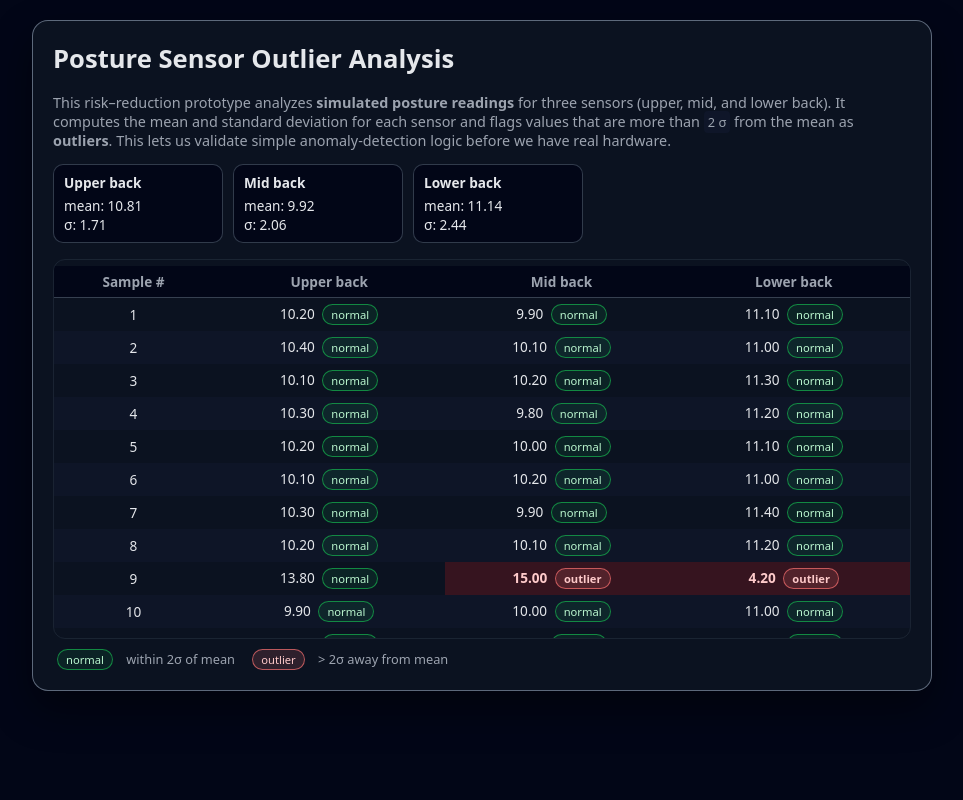
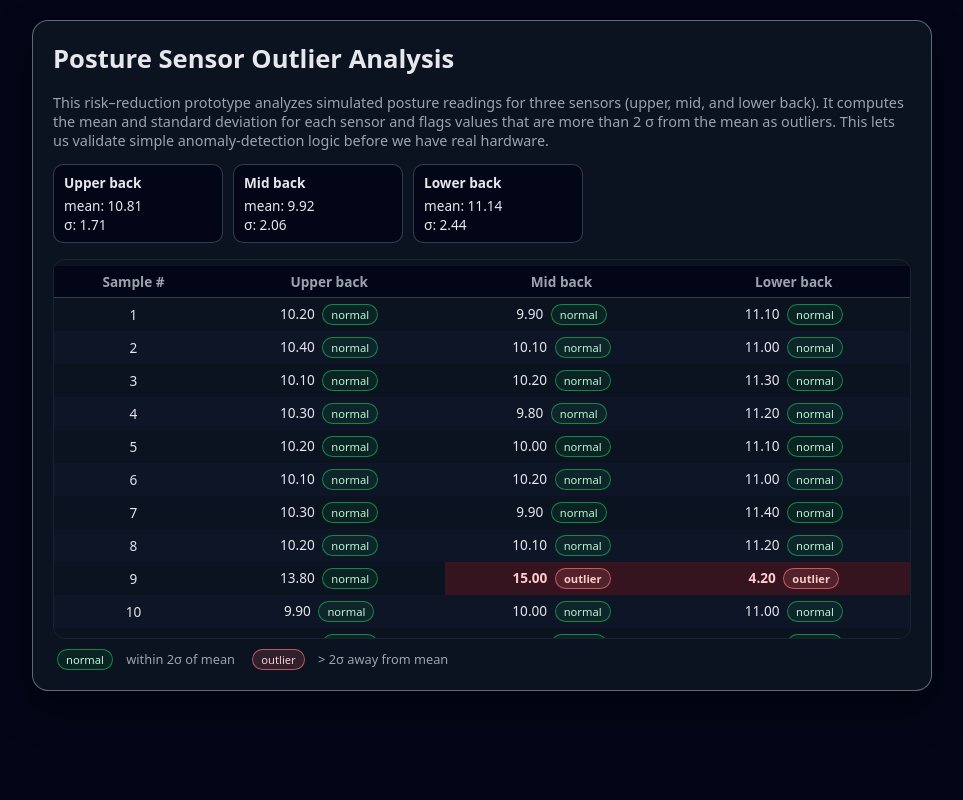
Before and after one commit to rp36723/FH07, a plain HTML site: page web_app/outlier_detection.html in a window 1280 px wide. Shown: the whole page, without its empty margins (158-1121 px from the left). Drawn offline with Linux system fonts and the light colour scheme.

Commit message:
Fix HTML formatting in outlier_detection.html

```diff
--- a/web_app/outlier_detection.html
+++ b/web_app/outlier_detection.html
@@ -140,9 +140,9 @@
   <div class="card">
     <h1>Posture Sensor Outlier Analysis</h1>
     <p class="subtitle">
-      This risk–reduction prototype analyzes <strong>simulated posture readings</strong> for three sensors
+      This risk–reduction prototype analyzes simulated posture readings for three sensors
       (upper, mid, and lower back). It computes the mean and standard deviation for each sensor and
-      flags values that are more than <code>2&nbsp;σ</code> from the mean as <strong>outliers</strong>.
+      flags values that are more than 2&nbsp;σ from the mean as outliers.
       This lets us validate simple anomaly-detection logic before we have real hardware.
     </p>
 
```
